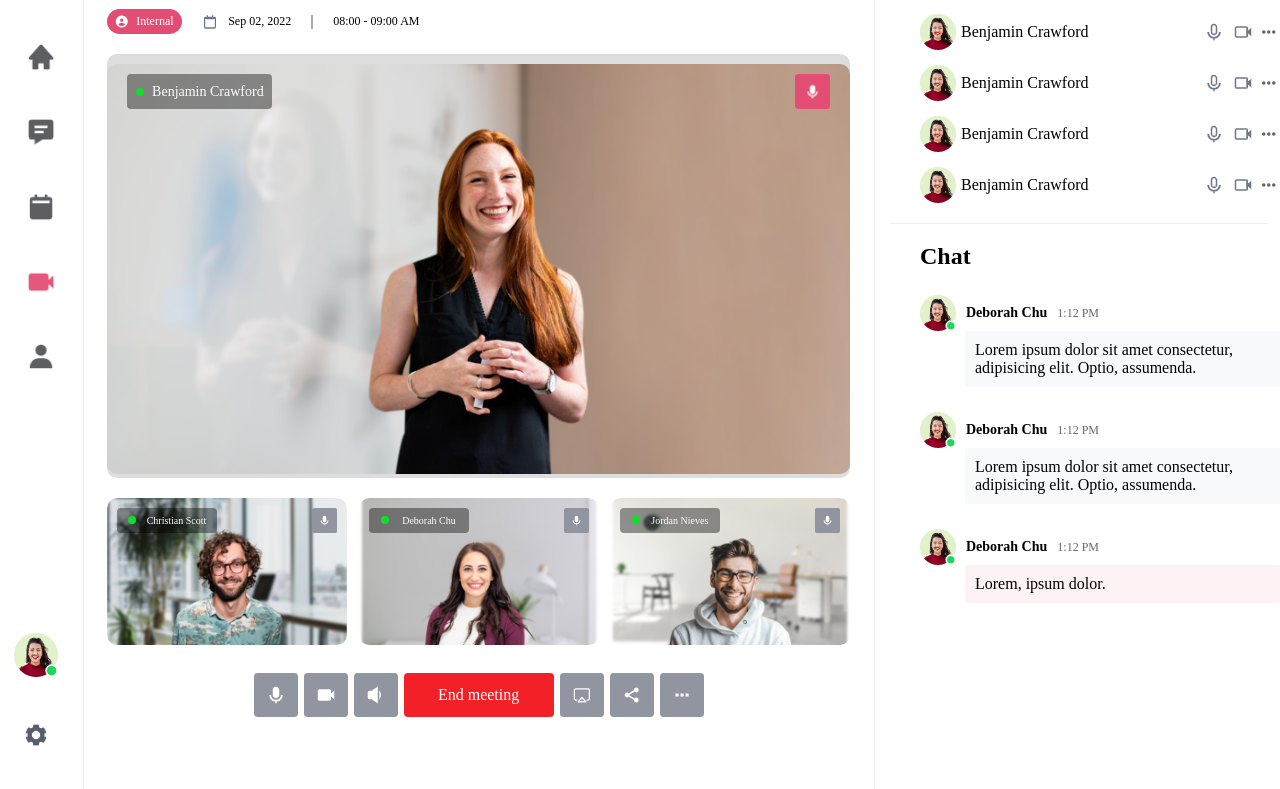
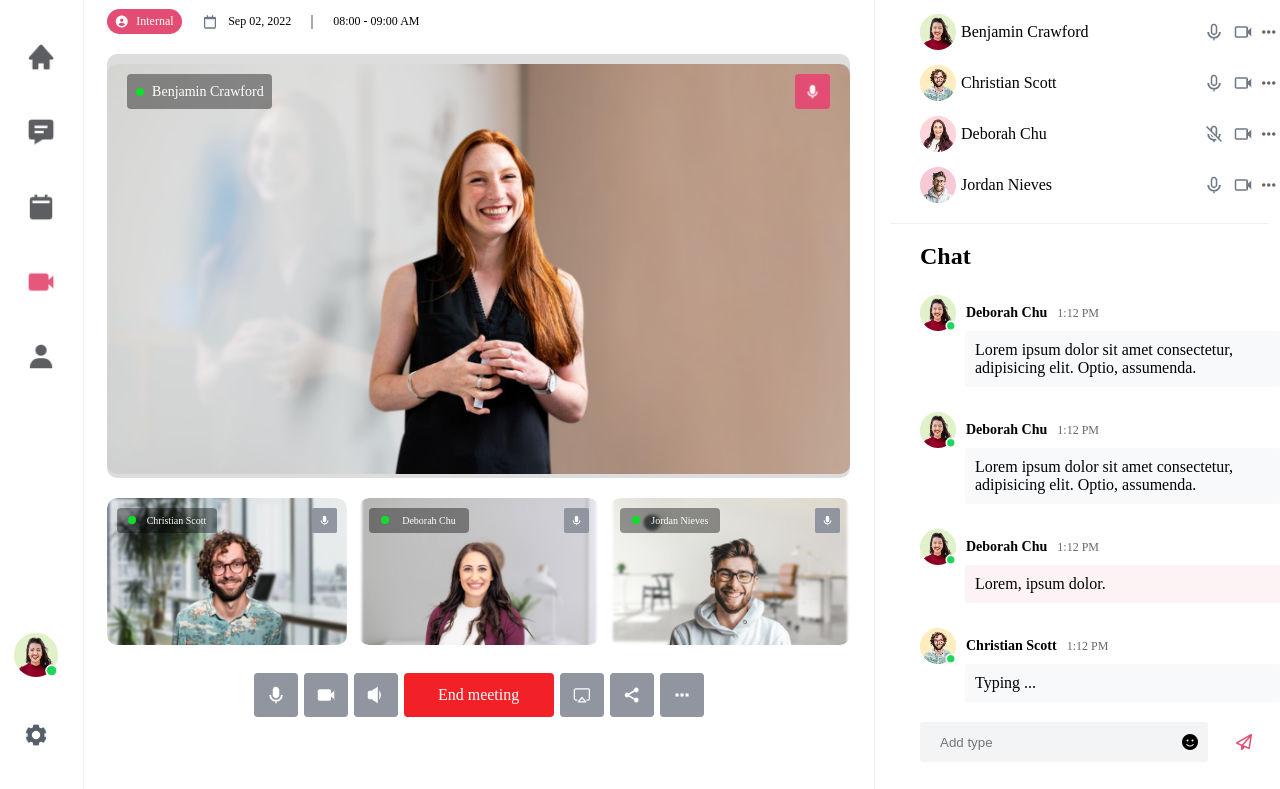
Before and after one commit to Nghoanghuy203/NguyenHoangHuy_Tuan04, a plain HTML site: page index.html in a window 1280 px wide. Shown: the part 83-872 px from the top of the page. Drawn offline with Linux system fonts and the light colour scheme.

Commit message:
finish index.html

```diff
--- a/index.html
+++ b/index.html
@@ -118,8 +118,8 @@
                         </div>
                         <div class="participants_list-item">
                             <div class="participants_list-item--left">
-                                <img src="./img/avatar 1322.png" alt="">
-                                Benjamin Crawford
+                                <img src="./img/avatar 1323.png" alt="">
+                                Christian Scott
                             </div>
                             <div class="participants_list-item--right">
                                 <img src="./img/mic1.png" alt="">
@@ -129,19 +129,19 @@
                         </div>
                         <div class="participants_list-item">
                             <div class="participants_list-item--left">
-                                <img src="./img/avatar 1322.png" alt="">
-                                Benjamin Crawford
+                                <img src="./img/avatar 1324.png" alt="">
+                                Deborah Chu
                             </div>
                             <div class="participants_list-item--right">
-                                <img src="./img/mic1.png" alt="">
+                                <img src="./img/mic2.png" alt="">
                                 <img src="./img/cam_small.png" alt="">
                                 <i class="fa-solid fa-ellipsis"></i>
                             </div>
                         </div>
                         <div class="participants_list-item">
                             <div class="participants_list-item--left">
-                                <img src="./img/avatar 1322.png" alt="">
-                                Benjamin Crawford
+                                <img src="./img/avatar 1325.png" alt="">
+                                Jordan Nieves
                             </div>
                             <div class="participants_list-item--right">
                                 <img src="./img/mic1.png" alt="">
@@ -184,6 +184,26 @@
                                Lorem, ipsum dolor.
                             </div>
                         </div>
+                        <div class="box_chat-item">
+                            <div class="chat_info">
+                                <img src="./img/avatar 1329.png" alt="">
+                                <div class="chat_info-name">Christian Scott</div>
+                                <div class="chat_info-time">1:12 PM</div>
+                            </div>
+                            <div class="chat_message">
+                               Typing ...
+                            </div>
+                        </div>
+                    </div>
+                    <div class="chat_scan">
+                        <div class="chat_scan-input">
+                            <input type="text" placeholder="Add type">
+                            <i class="fa-sharp fa-solid fa-face-smile"></i>
+                        </div>
+                        <div class="chat_scan-send">
+                            <i class="fa-regular fa-paper-plane"></i>
+                        </div>
+
                     </div>
                 </div>
             </div>
```
